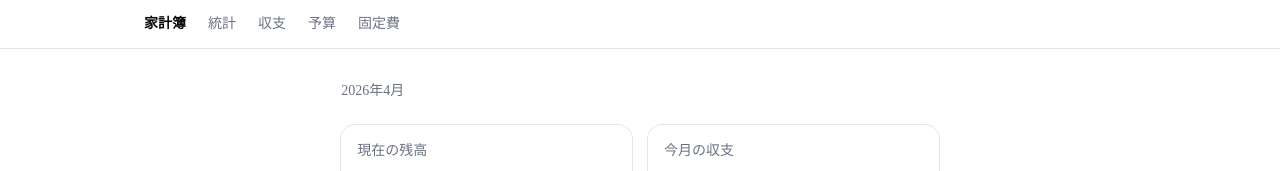
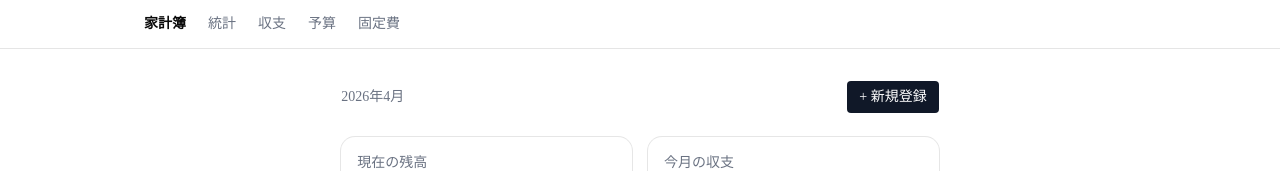
Before and after one commit to yukisakiyama2408/household_budget_app, a Next.js app: page / in a window 1280 px wide. Shown: the top 171 px of the page. Built offline with nearby package versions, Linux system fonts and the light colour scheme; no server answers; the database is empty.

Commit message:
トップページを変更

```diff
--- a/app/page.tsx
+++ b/app/page.tsx
@@ -30,7 +30,15 @@ export default async function HomePage() {
 
   return (
     <div className="max-w-5xl mx-auto px-4 py-8 space-y-6">
-      <p className="text-sm text-gray-500">{year}年{month}月</p>
+      <div className="flex items-center justify-between">
+        <p className="text-sm text-gray-500">{year}年{month}月</p>
+        <Link
+          href="/transactions/new"
+          className="px-3 py-1.5 bg-gray-900 text-white text-sm font-medium rounded hover:bg-gray-700 transition-colors"
+        >
+          + 新規登録
+        </Link>
+      </div>
 
       {/* 残高 + 今月収支 */}
       <div className="grid grid-cols-1 md:grid-cols-2 gap-4">
```
